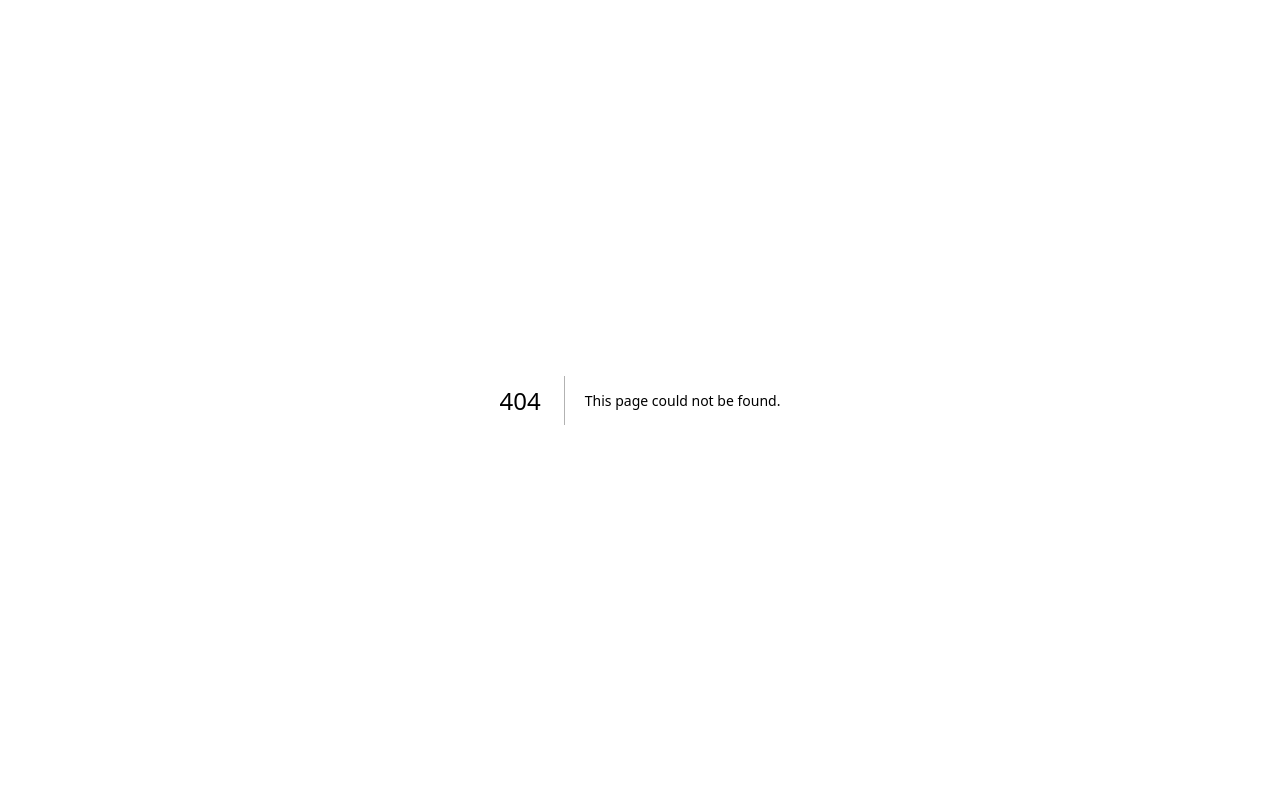
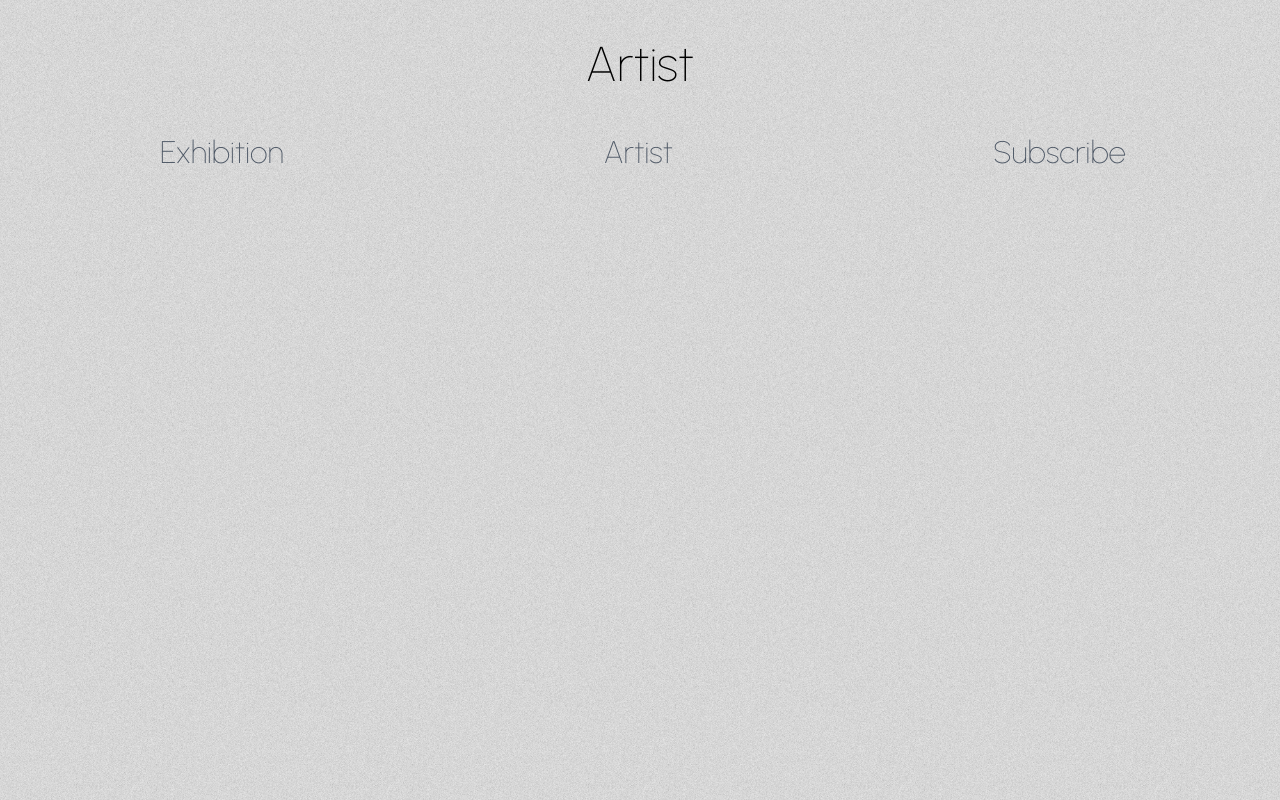
Before and after one commit to alan6333/exhibit6333web, a Next.js app: page /artist in a window 1280 px wide. Before the commit this address had no page. Built offline with nearby package versions, Linux system fonts and the light colour scheme.

Commit message:
basic navbar

```diff
--- a/components/Header.js
+++ b/components/Header.js
@@ -1,8 +1,11 @@
 import styles from '../styles/Home.module.css'
 import localFont from '@next/font/local'
+import Link from 'next/link'
 
 export default () => {
     return (
-      <div className="text-5xl UrbanistFont.localFont grid h-screen place-items-center" >Exhibit 6333</div>
+      <div className=' py-7 grid place-content-center'>
+          <div className="text-5xl UrbanistFont.localFont transition-all hover:text-6xl hover:duration-75">Exhibit 6333</div>
+      </div>
     );
   }
--- /dev/null
+++ b/components/Navbar.js
@@ -0,0 +1,22 @@
+import styles from '../styles/Home.module.css'
+import Link from 'next/link'
+
+export default () => {
+    return (
+      <div className='text-center w-full z-10'>
+        <div>
+            <ul>
+                <li className='text-3xl UrbanistFont.localFont inline px-40 text-gray-600 hover:text-black'>
+                    <Link href='/'>Exhibition</Link>
+                </li>
+                <li className='text-3xl UrbanistFont.localFont inline px-40 text-gray-600 hover:text-black'>
+                    <Link href='/artist'>Artist</Link>
+                </li>
+                <li className='text-3xl UrbanistFont.localFont inline px-40 text-gray-600 hover:text-black'>
+                    <Link href='/subscribe'>Subscribe</Link>
+                </li>
+            </ul>
+        </div>
+      </div>
+    );
+  }
--- /dev/null
+++ b/pages/artist.js
@@ -0,0 +1,15 @@
+import styles from '../styles/Home.module.css'
+import localFont from '@next/font/local'
+import Link from 'next/link'
+import Navbar from '../components/Navbar'
+
+export default () => {
+    return (
+        <div class='-z-0 h-screen bg-hero bg-repeat bg-local bg-20%'>
+            <div className=' py-7 grid place-content-center'>
+                <div className="text-5xl UrbanistFont.localFont transition-all hover:text-6xl hover:duration-75">Artist</div>
+            </div>
+            <Navbar />
+        </div>
+    );
+  }
--- a/pages/index.js
+++ b/pages/index.js
@@ -3,17 +3,19 @@ import styles from '../styles/Home.module.css'
 import Image from "next/image";
 import Header from '../components/Header';
 import Background from '../components/Background';
+import Navbar from '../components/Navbar'
 
 export default function Home() {
   return (
     <>
       <div className={styles.container}>
         <Head>
-          <title>Exhibit-6333</title>
+          <title>Exhibit 6333</title>
           <link rel="icon" href="/favicon.ico" />
         </Head>
         <div class='-z-0 h-screen bg-hero bg-repeat bg-local bg-20%'>
           <Header></Header>
+          <Navbar></Navbar>
         </div>
       </div>
     </>
--- a/pages/posts/post1.js
+++ b/pages/posts/post1.js
@@ -6,7 +6,6 @@ import Image from "next/image";
 export default function FirstPost() {
     return (
       <>
-      {/* https://fonts.google.com/share?selection.family=Urbanist:wght@100 */}
         <Head>
           <title>First Post</title>
         </Head>
--- /dev/null
+++ b/pages/subscribe.js
@@ -0,0 +1,15 @@
+import styles from '../styles/Home.module.css'
+import localFont from '@next/font/local'
+import Link from 'next/link'
+import Navbar from '../components/Navbar'
+
+export default () => {
+    return (
+        <div class='-z-0 h-screen bg-hero bg-repeat bg-local bg-20%'>
+            <div className=' py-7 grid place-content-center'>
+                <div className="text-5xl UrbanistFont.localFont transition-all hover:text-6xl hover:duration-75">Subscribe</div>
+            </div>
+            <Navbar />
+        </div>
+    );
+  }
--- a/tailwind.config.js
+++ b/tailwind.config.js
@@ -18,6 +18,17 @@ module.exports = {
         '12': '2rem'
       }
     },
+    fontSize: {
+      'sm': '0.8rem',
+      'base': '1rem',
+      'xl': '1.25rem',
+      '2xl': '1.563rem',
+      '3xl': '1.953rem',
+      '4xl': '2.441rem',
+      '5xl': '3.052rem',
+      '5.5': ['3.3575rem'],
+      '6xl': ['3.663rem']
+    },
   },
   plugins: [],
 }
```
